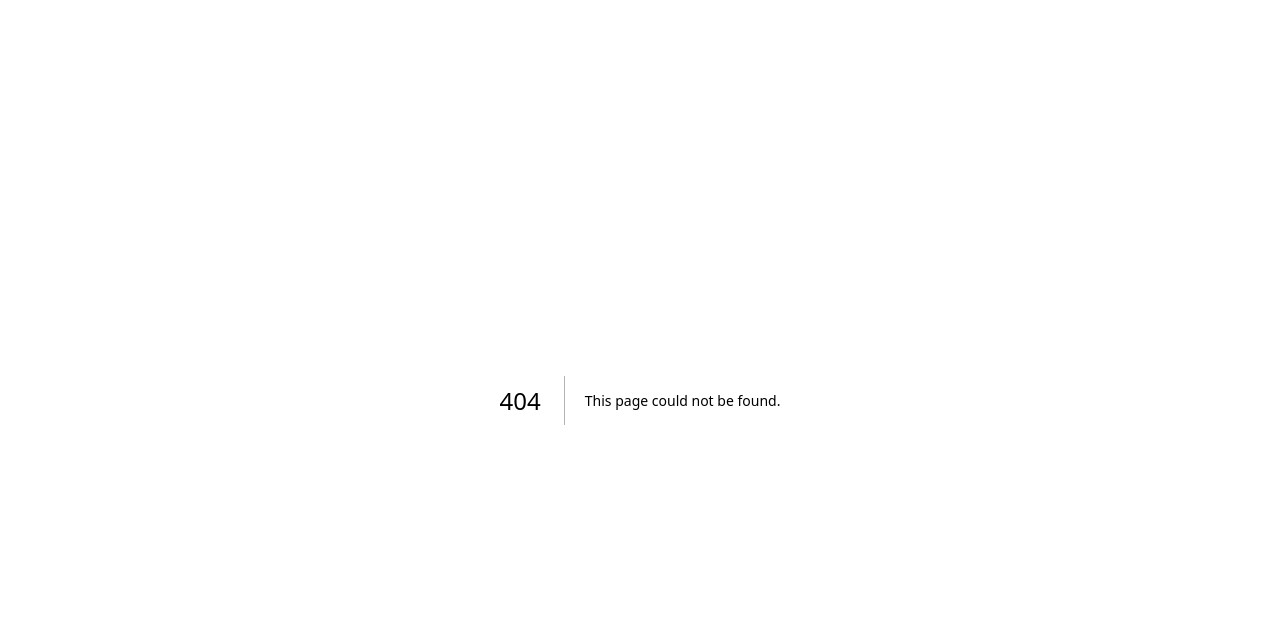
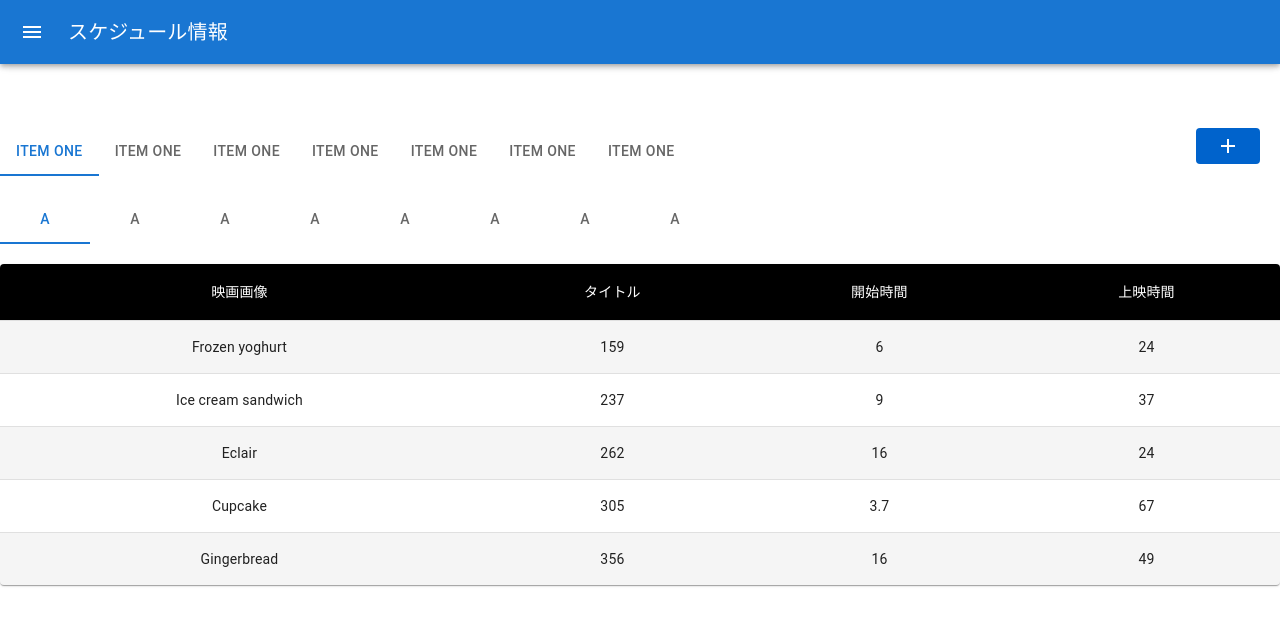
Before and after one commit to okenshin/HAL-cinema-CMS, a Next.js app in the folder frontend/: page /schedule in a window 1280 px wide. Before the commit this address had no page. Shown: the top 626 px of the page. Built offline with nearby package versions, Linux system fonts and the light colour scheme.

Commit message:
スクリーン画面

```diff
--- /dev/null
+++ b/frontend/src/components/schedule/ScheduledDate/index.js
@@ -0,0 +1,41 @@
+import * as React from 'react';
+import Tabs from '@mui/material/Tabs';
+import Tab from '@mui/material/Tab';
+import Box from '@mui/material/Box';
+
+export default function ScrollableTabsButtonAuto() {
+  const [value, setValue] = React.useState(0);
+
+  const handleChange = (event, newValue) => {
+    setValue(newValue);
+  };
+
+  return (
+    <Box sx={{  maxWidth: { xs: 320, sm: 700 },bgcolor: 'background.paper',marginBottom:'20px' }}>
+      <Tabs
+        value={value}
+        onChange={handleChange}
+        variant="scrollable"
+        scrollButtons="auto"
+        aria-label="scrollable auto tabs example"
+      >
+        <Tab label="Item One" />
+        <Tab label="Item One" />
+        <Tab label="Item One" />
+        <Tab label="Item One" />
+        <Tab label="Item One" />
+        <Tab label="Item One" />
+        <Tab label="Item One" />
+        <Tab label="Item One" />
+        <Tab label="Item One" />
+        <Tab label="Item One" />
+        <Tab label="Item One" />
+        <Tab label="Item One" />
+        <Tab label="Item One" />
+        <Tab label="Item One" />
+        <Tab label="Item One" />
+        <Tab label="Item One" />
+      </Tabs>
+    </Box>
+  );
+}
--- /dev/null
+++ b/frontend/src/components/schedule/addScheduleButton/index.js
@@ -0,0 +1,64 @@
+import * as React from 'react';
+import Box from '@mui/material/Box';
+import Button from '@mui/material/Button';
+import Typography from '@mui/material/Typography';
+import Modal from '@mui/material/Modal';
+import SpeedDialIcon from '@mui/material/SpeedDialIcon';
+
+import { blue } from '@mui/material/colors';
+import { styled } from '@mui/material/styles';
+
+
+const style = {
+  position: 'absolute',
+  top: '50%',
+  left: '50%',
+  transform: 'translate(-50%, -50%)',
+  width: 400,
+  bgcolor: 'background.paper',
+  border: '2px solid #000',
+  boxShadow: 24,
+  p: 4,
+};
+
+const BootstrapButton = styled(Button)({
+  backgroundColor: '#0063cc',
+  color:'white',
+  float:'right',
+  marginRight:'20px;',
+});
+
+
+
+
+
+export default function BasicModal() {
+  const [open, setOpen] = React.useState(false);
+  const handleOpen = () => setOpen(true);
+  const handleClose = () => setOpen(false);
+
+  return (
+    <div>
+      <BootstrapButton onClick={handleOpen} >
+
+        {<SpeedDialIcon />}
+
+      </BootstrapButton>
+      <Modal
+        open={open}
+        onClose={handleClose}
+        aria-labelledby="modal-modal-title"
+        aria-describedby="modal-modal-description"
+      >
+        <Box sx={style}>
+          <Typography id="modal-modal-title" variant="h6" component="h2">
+            Text in a modal
+          </Typography>
+          <Typography id="modal-modal-description" sx={{ mt: 2 }}>
+            Duis mollis, est non commodo luctus, nisi erat porttitor ligula.
+          </Typography>
+        </Box>
+      </Modal>
+    </div>
+  );
+}
--- /dev/null
+++ b/frontend/src/components/schedule/screen/index.js
@@ -0,0 +1,33 @@
+import * as React from 'react';
+import Tabs from '@mui/material/Tabs';
+import Tab from '@mui/material/Tab';
+import Box from '@mui/material/Box';
+
+export default function ScrollableTabsButtonAuto2() {
+  const [value, setValue] = React.useState(0);
+
+  const handleChange = (event, newValue) => {
+    setValue(newValue);
+  };
+
+  return (
+    <Box sx={{  bgcolor: 'background.paper',marginBottom:'20px' }}>
+      <Tabs
+        value={value}
+        onChange={handleChange}
+        variant="scrollable"
+        scrollButtons="auto"
+        aria-label="scrollable auto tabs example"
+      >
+        <Tab label="A" />
+        <Tab label="A" />
+        <Tab label="A" />
+        <Tab label="A" />
+        <Tab label="A" />
+        <Tab label="A" />
+        <Tab label="A" />
+        <Tab label="A" />
+      </Tabs>
+    </Box>
+  );
+}
--- a/frontend/src/components/sideMenu/table.js
+++ b/frontend/src/components/schedule/table/index.js
@@ -42,13 +42,13 @@ const StyledTableRow = styled(TableRow)(({ theme }) => ({
   ];
 
 
-      export default function CustomizedTables(props) {
+      export default function CustomizedTables() {
           return (
             <>
-
+{/*
                 <Stack spacing={2} direction="row">
                 <Button variant="outlined">新規追加</Button>
-                </Stack>
+                </Stack> */}
 
       <TableContainer component={Paper}>
         <Table sx={{ minWidth: 700 }} aria-label="customized table">
--- a/frontend/src/components/sideMenu/index.js
+++ b/frontend/src/components/sideMenu/index.js
@@ -117,13 +117,13 @@ export default function PersistentDrawerLeft(props) {
         </DrawerHeader>
         <Divider />
         <List>
-                <ListItemButton href="/movie_suchedule">
+                <ListItemButton href="/movie_schedule">
                     <ListItemText primary="映画予定表示" />
                 </ListItemButton>
                 <ListItemButton href="/movie">
                     <ListItemText primary="映画情報" />
                 </ListItemButton>
-                <ListItemButton href="/suchedule">
+                <ListItemButton href="/schedule">
                     <ListItemText primary="スケジュール情報" />
                 </ListItemButton>
         </List>
--- a/frontend/src/pages/movie_suchedule.js
+++ b/frontend/src/pages/movie_schedule.js
@@ -1,5 +1,5 @@
 import SampleSideMenu from "@/components/sideMenu";
-    export default function movie_suchedule() {
+    export default function movie_schedule() {
         return (
           <>
               <SampleSideMenu menutitle="映画予定表示" />
--- /dev/null
+++ b/frontend/src/pages/schedule.js
@@ -0,0 +1,23 @@
+import SampleSideMenu from "@/components/sideMenu";
+import Table from '@mui/material/Table';
+import BasicModal from "@/components/schedule/addScheduleButton";
+import CustomizedTables from "@/components/schedule/table";
+import ScrollableTabsButtonAuto from "@/components/schedule/ScheduledDate";
+import ScrollableTabsButtonAuto2 from "@/components/schedule/screen";
+
+
+export default function schedule(props) {
+return (
+  <>
+
+  <SampleSideMenu menutitle="スケジュール情報"/>
+
+  <BasicModal />
+  <ScrollableTabsButtonAuto />
+  <ScrollableTabsButtonAuto2 />
+
+  <CustomizedTables />
+
+  </>
+);
+}
```
Also changed, not shown: frontend/src/pages/suchedule.js (deleted, +0 -15 lines), frontend/src/components/schedule/addScheduleButton/styles.css (added).
